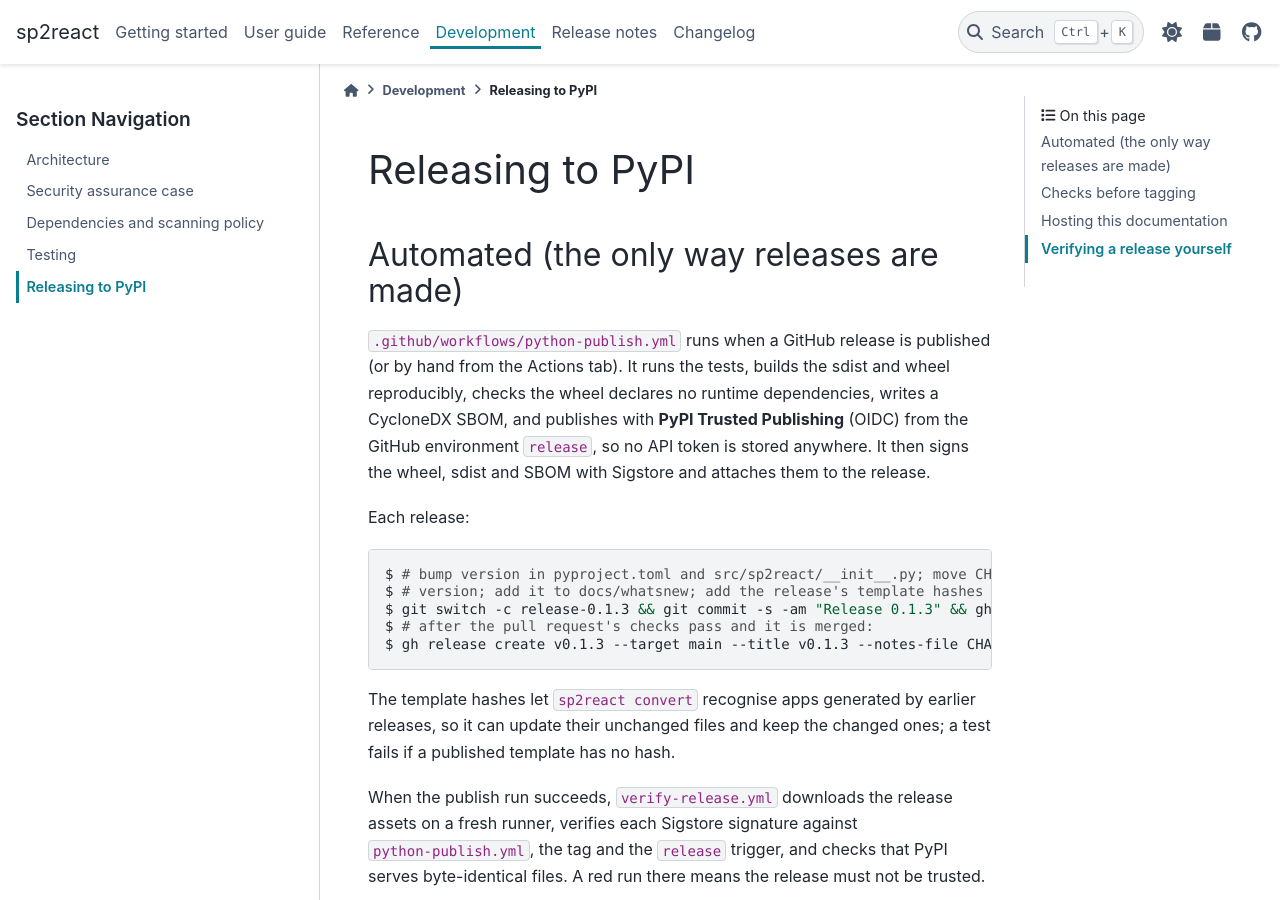
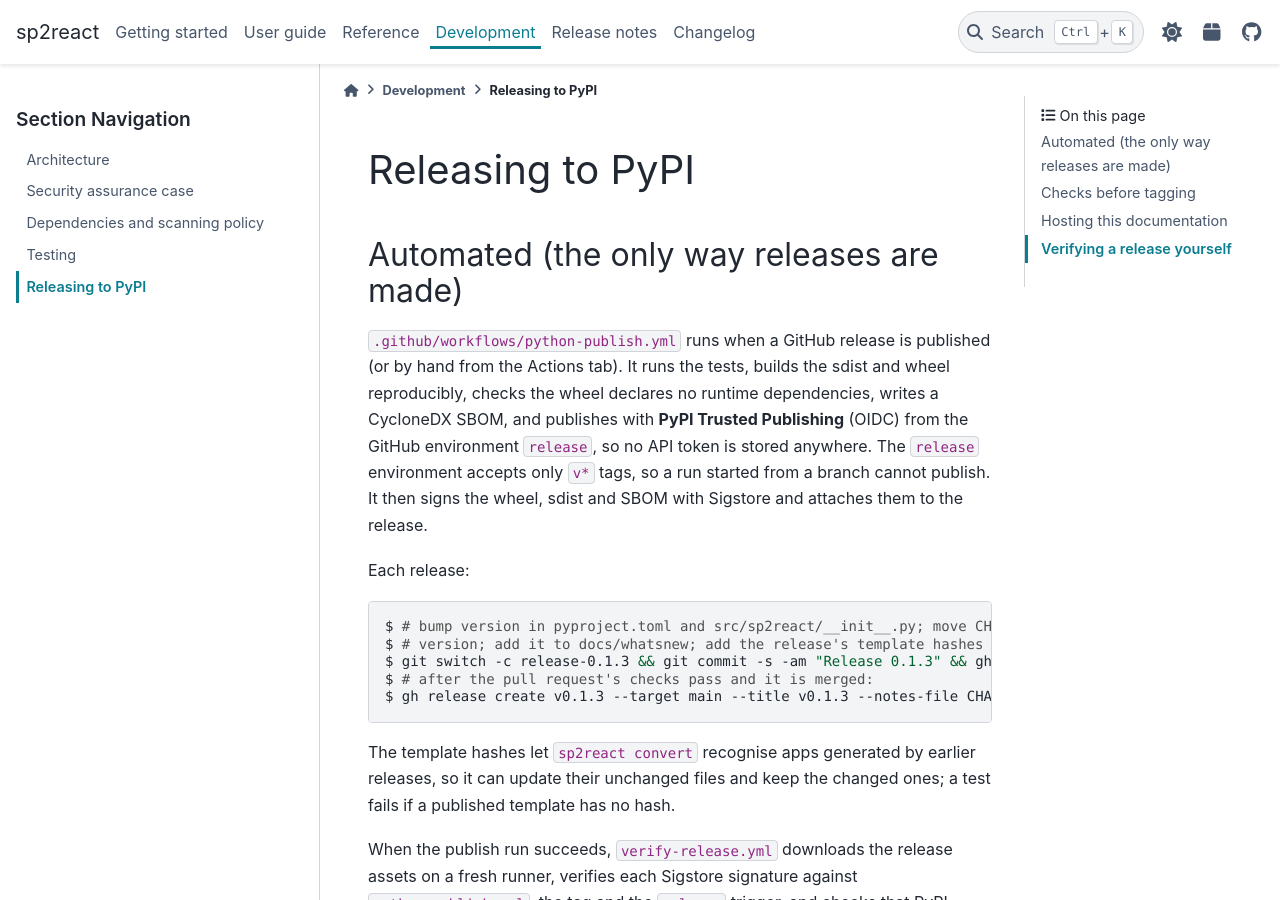
Before and after one commit to karthikbd/sp2react, a Sphinx documentation site: the page built from docs/development/releasing.md, in a window 1280 px wide and 900 px high. Built offline with Sphinx 7.4.7 and the PyData theme 0.15.4, drawn with Linux system fonts in a browser that asks for light colours.

Commit message:
docs: the release environment accepts only v* tags
Co-Authored-By: Claude Opus 5.5 <noreply@anthropic.com>
Claude-Session: https://claude.ai/code/session_0127R5cZyA5mpJA4RHxWUV1e
Signed-off-by: Claude <noreply@anthropic.com>

```diff
--- a/docs/development/releasing.md
+++ b/docs/development/releasing.md
@@ -5,7 +5,8 @@
 `.github/workflows/python-publish.yml` runs when a GitHub release is published (or by hand from the
 Actions tab). It runs the tests, builds the sdist and wheel reproducibly, checks the wheel declares no
 runtime dependencies, writes a CycloneDX SBOM, and publishes with **PyPI Trusted Publishing** (OIDC)
-from the GitHub environment `release`, so no API token is stored anywhere. It then signs the wheel,
+from the GitHub environment `release`, so no API token is stored anywhere. The `release` environment
+accepts only `v*` tags, so a run started from a branch cannot publish. It then signs the wheel,
 sdist and SBOM with Sigstore and attaches them to the release.
 
 Each release:
```
